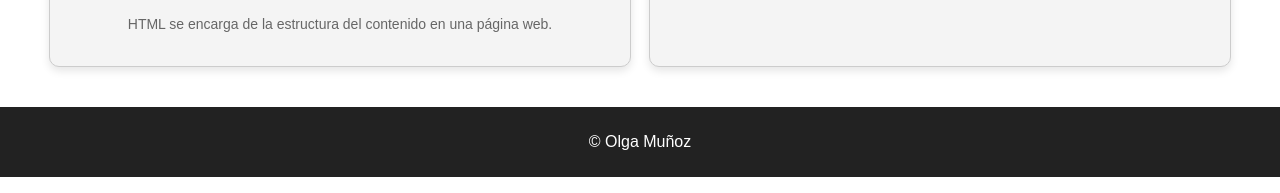
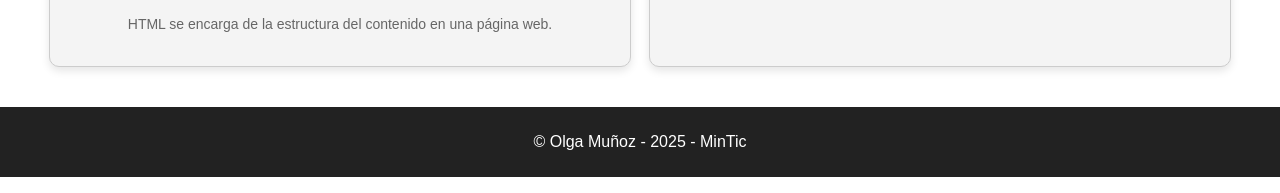
Before and after one commit to OlgaPio/lab_9, a plain HTML site: page lab9.html in a window 1280 px wide. Shown: the part 607-800 px from the top of the page. Drawn offline with Linux system fonts and the light colour scheme.

Commit message:
arreglo a html

```diff
--- a/lab9.html
+++ b/lab9.html
@@ -36,7 +36,7 @@
 
 <!-- Pie de página -->
 <footer>
-    <p>&copy; Olga Muñoz</p>
+    <p>&copy; Olga Muñoz - 2025 -  MinTic</p>
 </footer>
 
 </body>
```
